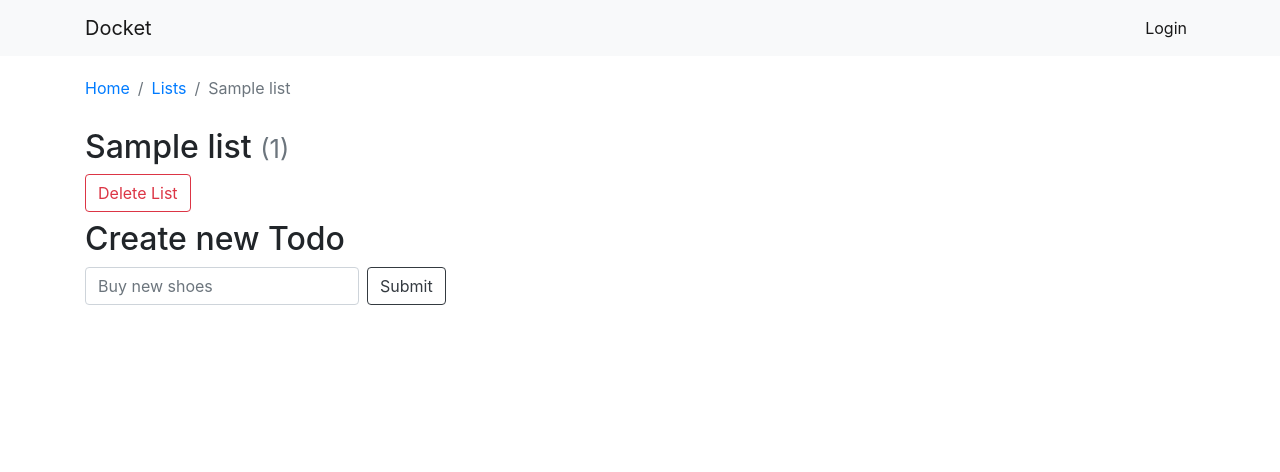
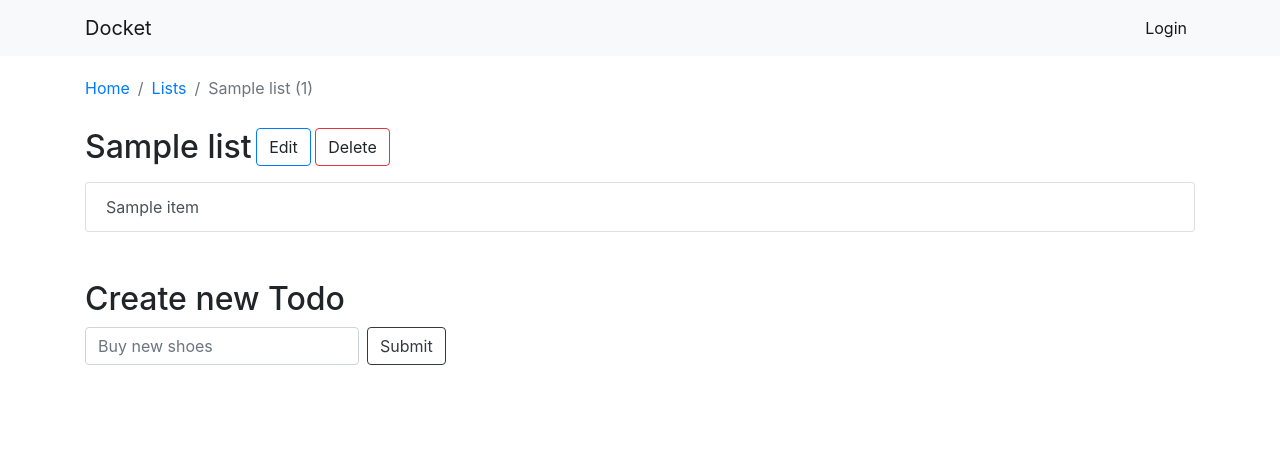
Before and after one commit to tderleth/2-item-catalog, a Flask app: page /lists/1 in a window 1280 px wide. Shown: the top 472 px of the page. Run offline with Flask 2, Linux system fonts and the light colour scheme; tables that the repository leaves empty hold one stand-in row (values such as "Sample post"); some libraries are stand-ins or nearby versions.

Commit message:
feat: update frontend for lists

```diff
--- /dev/null
+++ b/app/client/templates/list/delete.html
@@ -0,0 +1,21 @@
+<div class="modal fade" id="list-delete-{{ list.id }}" tabindex="-1" role="dialog" aria-labelledby="list-delete-{{ list.id }}Label" aria-hidden="true">
+  <div class="modal-dialog" role="document">
+    <div class="modal-content">
+      <div class="modal-header">
+        <h5 class="modal-title">Delete List</h5>
+        <button type="button" class="close" data-dismiss="modal" aria-label="Close">
+          <span aria-hidden="true">&times;</span>
+        </button>
+      </div>
+      <div class="modal-body">
+        <p>Are you sure you want to delete the list <b>{{ list.name }}</b>?</p>
+      </div>
+      <div class="modal-footer">
+        <button type="button" class="btn btn-outline-dark" data-dismiss="modal">Close</button>
+        <form class="d-inline" action="{{ url_for('list.destory' ,list_id=list.id) }}" method="DELETE">
+          <button type="submit" class="btn btn-outline-danger">Delete</button>
+        </form>
+      </div>
+    </div>
+  </div>
+</div>
--- /dev/null
+++ b/app/client/templates/list/edit.html
@@ -0,0 +1,24 @@
+<div class="modal fade" id="list-edit-{{ list.id }}" tabindex="-1" role="dialog" aria-labelledby="list-edit-{{ list.id }}Label" aria-hidden="true">
+  <div class="modal-dialog" role="document">
+    <div class="modal-content">
+      <div class="modal-header">
+        <h5 class="modal-title">Update List</h5>
+        <button type="button" class="close" data-dismiss="modal" aria-label="Close">
+          <span aria-hidden="true">&times;</span>
+        </button>
+      </div>
+      <form action="{{ url_for('list.update' ,list_id=list.id) }}" method="post">
+        <div class="modal-body">
+            <div class="form-group">
+              <label for="exampleInputEmail1">Name</label>
+              <input type="text" class="form-control" id="name" placeholder="Enter name">
+            </div>
+        </div>
+        <div class="modal-footer">
+          <button type="button" class="btn btn-outline-dark" data-dismiss="modal">Close</button>
+          <button type="submit" class="btn btn-outline-primary">Save changes</button>
+        </div>
+      </form>
+    </div>
+  </div>
+</div>
--- a/app/client/templates/list/show.html
+++ b/app/client/templates/list/show.html
@@ -7,16 +7,26 @@
     <ol class="breadcrumb bg-white mx-0 px-0">
       <li class="breadcrumb-item"><a href="{{ url_for('main.index') }}">Home</a></li>
       <li class="breadcrumb-item active" aria-current="page"><a href="{{ url_for('list.index') }}">Lists</a></li>
-      <li class="breadcrumb-item active" aria-current="page">{{ list.name }}</li>
+      <li class="breadcrumb-item active" aria-current="page">{{ list.name }} ({{ list.id }})</li>
     </ol>
   </nav>
 
-  <h2>{{ list.name }} <small class="text-secondary">({{ list.id }})</small> </h2>
+  <div class="mb-3">
+    <span class="h2 align-bottom">{{ list.name }}</span>
+    <a role="button" class="btn btn-outline-primary" data-toggle="modal" data-target="#list-edit-{{ list.id }}">Edit</a>
+    {% include 'list/edit.html' %}
+    <a role="button" class="btn btn-outline-danger" data-toggle="modal" data-target="#list-delete-{{ list.id }}">Delete</a>
+    {% include 'list/delete.html' %}
+  </div>
 
-  <form class="" action="{{ url_for('list.destory' ,list_id=list.id) }}" method="DELETE">
-    <button type="submit" class="btn btn-outline-danger mb-2">Delete List</button>
-  </form>
 
+  <div class="list-group mb-5">
+    {% for item in list.items %}
+      <a href="{{ url_for('list.show' ,list_id=list.id) }}" class="list-group-item list-group-item-action">{{ item.name }}</a>
+    {% else %}
+      <li class="list-group-item">No items added yet.</li>
+    {% endfor %}
+  </div>
 
   <h2>Create new Todo</h2>
   <form class="form-inline" method="post" action="">
```
